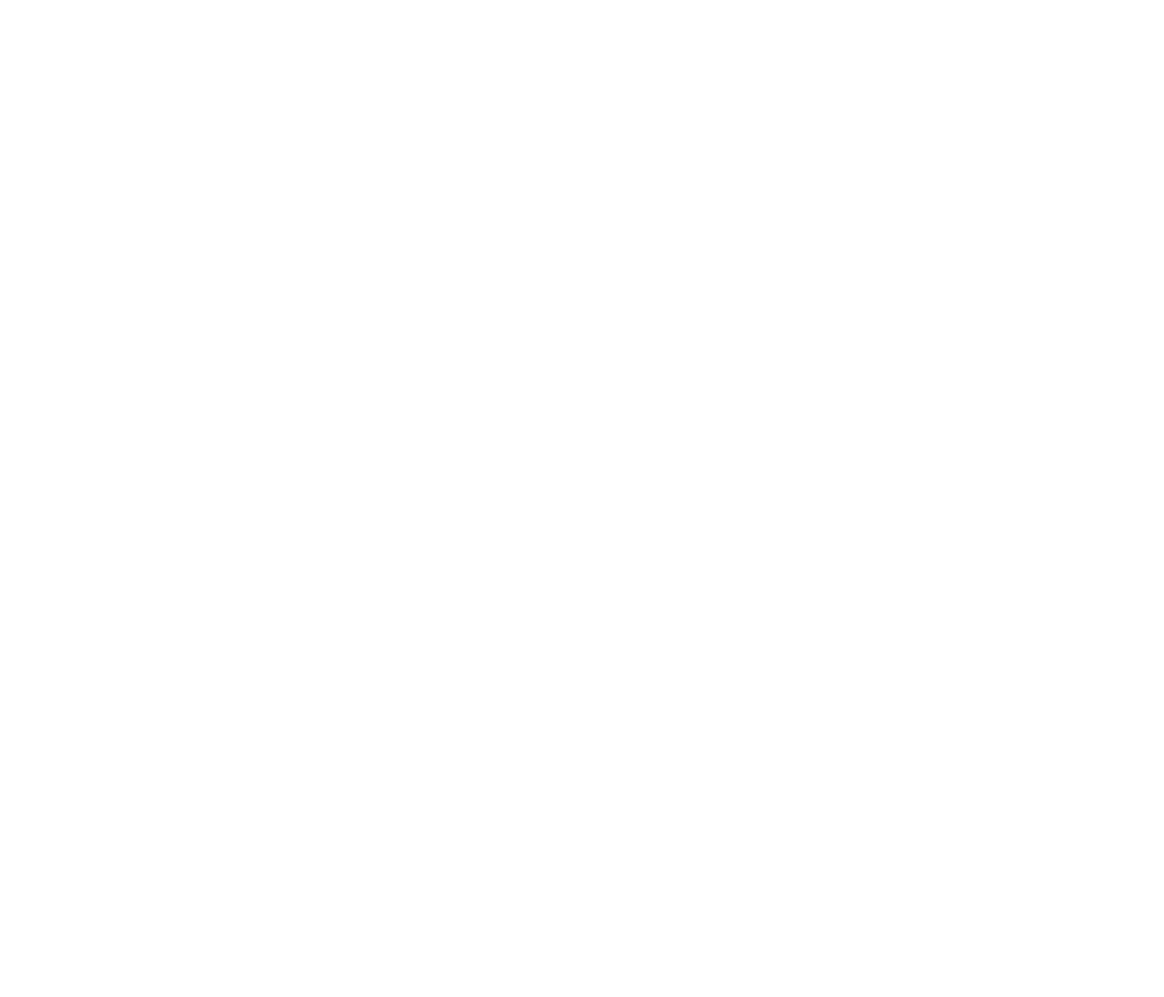
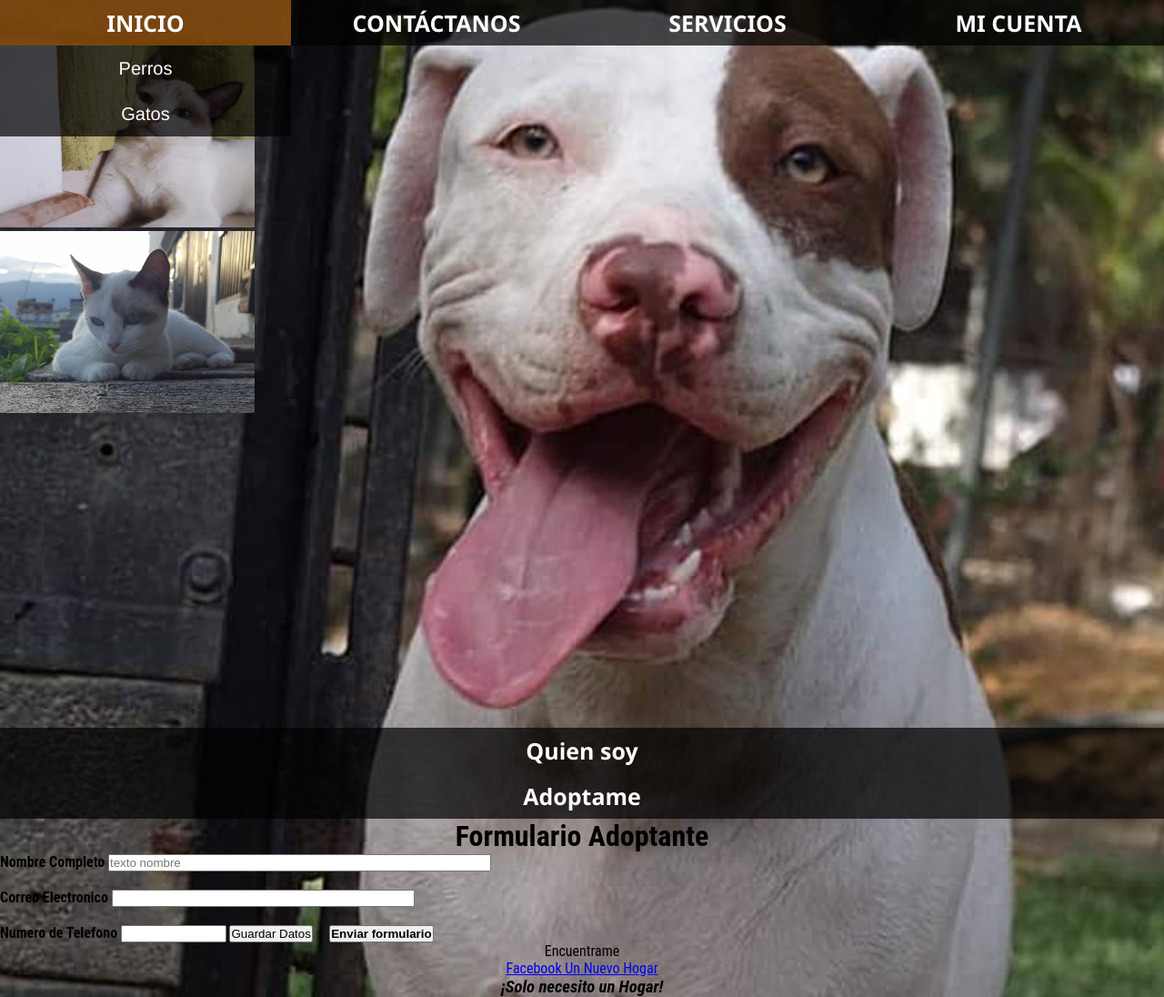
Before and after one commit to alexcol19/html-1, a plain HTML site: page index.html in a window 1280 px wide. Shown: the whole page at 91% size. Before the commit the page ends 800 px from the top, so only its background shows below. Drawn offline with Linux system fonts and the light colour scheme; a web font is replaced by a local one.

Commit message:
cambios repositorio

```diff
--- a/index.html
+++ b/index.html
@@ -4,9 +4,104 @@
     <meta charset="UTF-8">
     <meta http-equiv="X-UA-Compatible" content="IE=edge">
     <meta name="viewport" content="width=device-width, initial-scale=1.0">
-    <title>Document</title>
+    <link rel="stylesheet" href="style.css">
+    <title>Adopción Mascotas</title>
+
+    <!--header colocar los logos, titulo de la página, menú-->
 </head>
+
 <body>
+    <div class="container">
+        <div class="header">
+            <ul>
+                <li>
+                    <a href="#" >INICIO</a>
+                    <ul>
+                        <li><a href="#perros">Perros</a></li>
+                        <li><a href="#gatos">Gatos</a></li>
+                    </ul>
+                </li>
 
+                <li>
+                    <a href="#">CONTÁCTANOS</a>
+                    <ul>
+                        <li><a href="#">Quienes Somos</a></li>
+                        <li><a href="#">Mision</a></li>
+                        <li><a href="#">Visita Nuestro Hogar</a></li>
+                    </ul>
+                </li>
+                <li>
+                    <a href="#">SERVICIOS</a>
+                    <ul>
+                        <li><a href="#">Adoptame</a></li>
+                        <li><a href="#">Dar en Adopción</a></li>
+                    </ul>
+                </li>
+                <li>
+                    <a href="#">MI CUENTA</a>
+                    <ul>
+                        <li><a href="#">Registrate</a>
+                            <ul>
+                                <li><a href="#">Formulario</a></li>
+                            </ul>
+                        </li>
+                    </ul>
+                </li>
+            </ul>
+        </div>
+
+        <div class="container">
+
+            <nav>
+
+                <ul>
+                    <img src="img/gata1.jpg" width="280" height="200"</header><br />
+                    <img src="img/Gata.jpg" width="280" height="200"</header><br />
+
+                </ul>
+            </nav>
+
+        </div>
+    </div>
+
+    <!--logos y menu-->
+    <nav>
+        <ul>
+            <li><a href="">Quien soy</a></li>
+            <li><a href="">Adoptame</a></li>
+            <!--<li><a href="">Dar en adopción</a></li>
+            <li><a href="">Mascotas perdidas</a></li>-->
+        </ul>
+    </nav>
+
+    <main>
+        <h1><center><b>Formulario Adoptante</b></center></h1>
+        <form>
+            <label for="nombre"><b>Nombre Completo</b></label>
+            <input type="text"  id="nombre" name="nombre_usuario" maxlength="20" size=50 requerid placeholder="texto nombre"></form><br />
+
+            <label><b>Correo Electronico</b></label>
+            <input type="email" name="txtCorreo" size=39 readonly></main><br />
+
+            <label><b>Numero de Telefono</b></label>
+            <input type="number" name="txtTelefono" size=25 min=99999 max=9999999999></body>
+
+            <input type="submit" value="Guardar Datos"></input>&nbsp;&nbsp;&nbsp;&nbsp;
+            <button><b>Enviar formulario</b></button>
+
+        </form>
+        <h2></h2>
+        <p></p>
+
+        <center>
+            <P>Encuentrame</P>
+        <p><a href="https://www.facebook.com/UnNuevoHogarOfficial">Facebook Un Nuevo Hogar</a></p>
+    </main>
+
+    <footer>
+        <h3><i>¡Solo necesito un Hogar!</i></h3>
+        </center>
+    </footer>
 </body>
+
 </html>
--- /dev/null
+++ b/style.css
@@ -0,0 +1,110 @@
+@import url('https://fonts.googleapis.com/css2?family=Roboto+Condensend&display=swap');
+
+*{
+    margin: 0;
+    padding: 0;
+}
+body{
+    font-family: 'Roboto Condensed', sans-serif;
+    background-image: url("./img/me_adoptasSi.jpeg") ;
+    background-repeat: no-repeat;
+    background-size: cover;
+}
+.header{
+    z-index: 10;
+}
+.header ul {
+    display: flex;
+    justify-content: space-around;
+    align-items: center;
+}
+.header ul li ul{
+    display: flex;
+    flex-direction: column;
+}
+ul{
+    list-style: none;
+}
+
+ul li ul li a {
+    font-family: 'Franklin Gothic Medium', 'Arial Narrow', Arial, sans-serif;
+    font-weight: normal;
+    font-size: 20px;
+}
+ul li a {
+    font-family: 'Segoe UI', Tahoma, Geneva, Verdana, sans-serif;
+    font-weight: bolder;
+    font-size: 25px;
+    display: block;
+    color: white;
+    text-decoration: none;
+}
+ul li  {
+    width: 100%;
+    height: 50px;
+    line-height: 50px;
+    text-align: center;
+    font-size: 22px;
+    display:block;
+    background-color: rgba(0, 0, 0, 0.7);
+
+}
+ul li a:hover{
+    background-color: rgba(231, 128, 23, 0.5);
+}
+ul li ul li{
+    display: none;
+}
+ul li:hover ul li{
+    display:block;
+}
+.container{
+    display: flex;
+    flex-direction: column;
+    justify-content: space-between;
+    height: 100vh;
+}
+.nav ul{
+    width: 60%;
+    margin: auto;
+    background-color: transparent;
+}
+.slider{
+    position: relative;
+    width: 50%;
+    height: 200px;
+
+}
+.slider li{
+    position: absolute;
+    left: 0;
+    top: 0;
+    opacity: 0;
+    width: inherit;
+    height:inherit ;
+    transition: opacity 1s;
+
+}
+.slider li:first-child{
+    opacity: 1;
+}
+
+.slider li img{
+    width: 100%;
+    height: 550px;
+    object-fit: cover;
+
+}
+.botones{
+    margin - top: 200px;
+    display: flex;
+    justify-content: center;
+}
+.slider li:target{
+    opacity:1;
+}
+
+/*
+h1{
+    font-family: 'Franklin Gothic Medium', 'Arial Narrow', Arial, sans-serif;
+}*/
```
Also changed, not shown: entidades.js/formulario.html (added, +12 -0 lines), img/Gata.jpg (added), img/gata1.jpg (added), img/me_adoptas.jpg (added), img/me_adoptasSi.jpeg (added).
